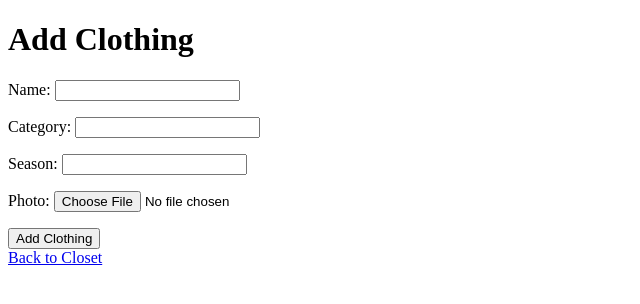
After one commit to prg-09/Personal-Wardrobe-Manager, a Django app: page /add-clothing/ in a window 1280 px wide. The commit adds this page. Shown: the top 304 px of the page, without its empty margins (0-640 px from the left). Run offline with Django 5.2, Linux system fonts and the light colour scheme; the visitor is signed in with stand-in values (Sample User, id 1).

Commit message:
Add Clothing added using model forms

```diff
--- a/Wardrobe_Manager/Wardrobe_Manager/urls.py
+++ b/Wardrobe_Manager/Wardrobe_Manager/urls.py
@@ -16,12 +16,10 @@ Including another URLconf
 """
 from django.contrib import admin
 from django.urls import path
-
-from wardrobe import views
-
 from django.conf import settings
 from django.conf.urls.static import static
-
+from django.urls import path
+from wardrobe import views
 
 urlpatterns = [
     path('admin/', admin.site.urls),
@@ -30,7 +28,8 @@ urlpatterns = [
     path('outfit/', views.outfit, name = 'outfit'),
     path('register/', views.register, name= 'register'),
     path('login/',views.user_login, name = 'login'),
-    path('logout/',views.user_logout,name='logout')
+    path('logout/',views.user_logout,name='logout'),
+    path("add-clothing/", views.add_clothing, name="add_clothing"),
 ]
 
 urlpatterns += static(settings.MEDIA_URL, document_root=settings.MEDIA_ROOT)
--- /dev/null
+++ b/Wardrobe_Manager/wardrobe/forms.py
@@ -0,0 +1,8 @@
+from django import forms
+from .models import Clothitem
+
+
+class ClothitemForm(forms.ModelForm):
+    class Meta:
+        model = Clothitem
+        fields = ["name", "category", "season", "photo"]
--- /dev/null
+++ b/Wardrobe_Manager/wardrobe/templates/wardrobe/add_clothing.html
@@ -0,0 +1,21 @@
+<!DOCTYPE html>
+<html>
+<head>
+    <title>Add Clothing</title>
+</head>
+<body>
+
+<h1>Add Clothing</h1>
+
+<form method="POST" enctype="multipart/form-data">
+    {% csrf_token %}
+
+    {{ form.as_p }}
+
+    <button type="submit">Add Clothing</button>
+</form>
+
+<a href="{% url 'closet' %}">Back to Closet</a>
+
+</body>
+</html>
--- a/Wardrobe_Manager/wardrobe/templates/wardrobe/closet.html
+++ b/Wardrobe_Manager/wardrobe/templates/wardrobe/closet.html
@@ -4,6 +4,9 @@
     <meta charset="UTF-8">
     <meta name="viewport" content="width=device-width, initial-scale=1.0">
     <title>closetpage</title>
+    <a href="{% url 'add_clothing' %}">
+    Add Clothing
+</a>
 </head>
 <body>
     <h2>Your Closet</h2>
--- a/Wardrobe_Manager/wardrobe/views.py
+++ b/Wardrobe_Manager/wardrobe/views.py
@@ -4,7 +4,7 @@ from .models import Outfit
 from django.contrib.auth.models import User
 from django.contrib.auth import authenticate,login,logout
 from django.contrib.auth.decorators import login_required
-
+from .forms import ClothitemForm
 
 
 def home(request):
@@ -51,3 +51,21 @@ def user_login(request):
 def user_logout(request):
     logout(request)
     return redirect('login')
+
+
+@login_required
+def add_clothing(request):
+    if request.method == "POST":
+        form = ClothitemForm(request.POST, request.FILES)
+
+        if form.is_valid():
+            clothing = form.save(commit=False)
+            clothing.owner = request.user
+            clothing.save()
+
+            return redirect("closet")
+
+    else:
+        form = ClothitemForm()
+
+    return render(request, "wardrobe/add_clothing.html", {"form": form})
```
